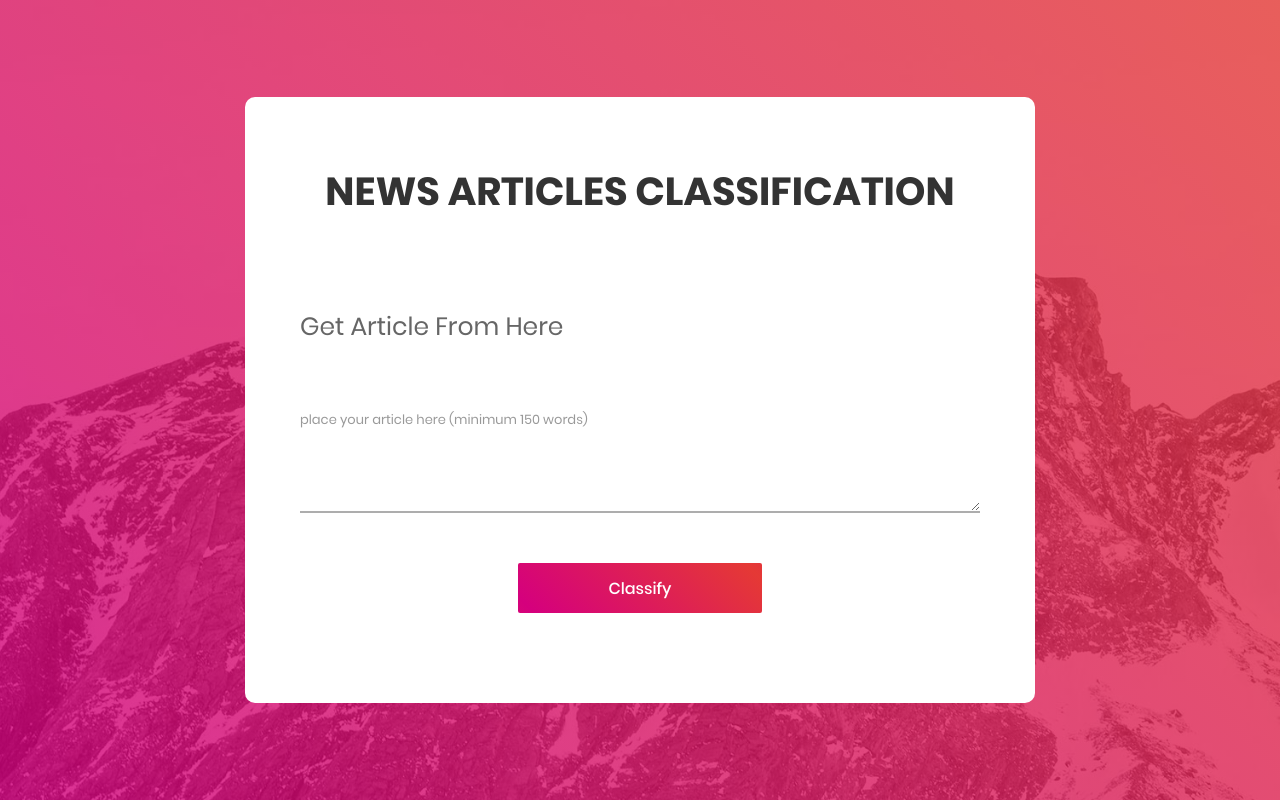
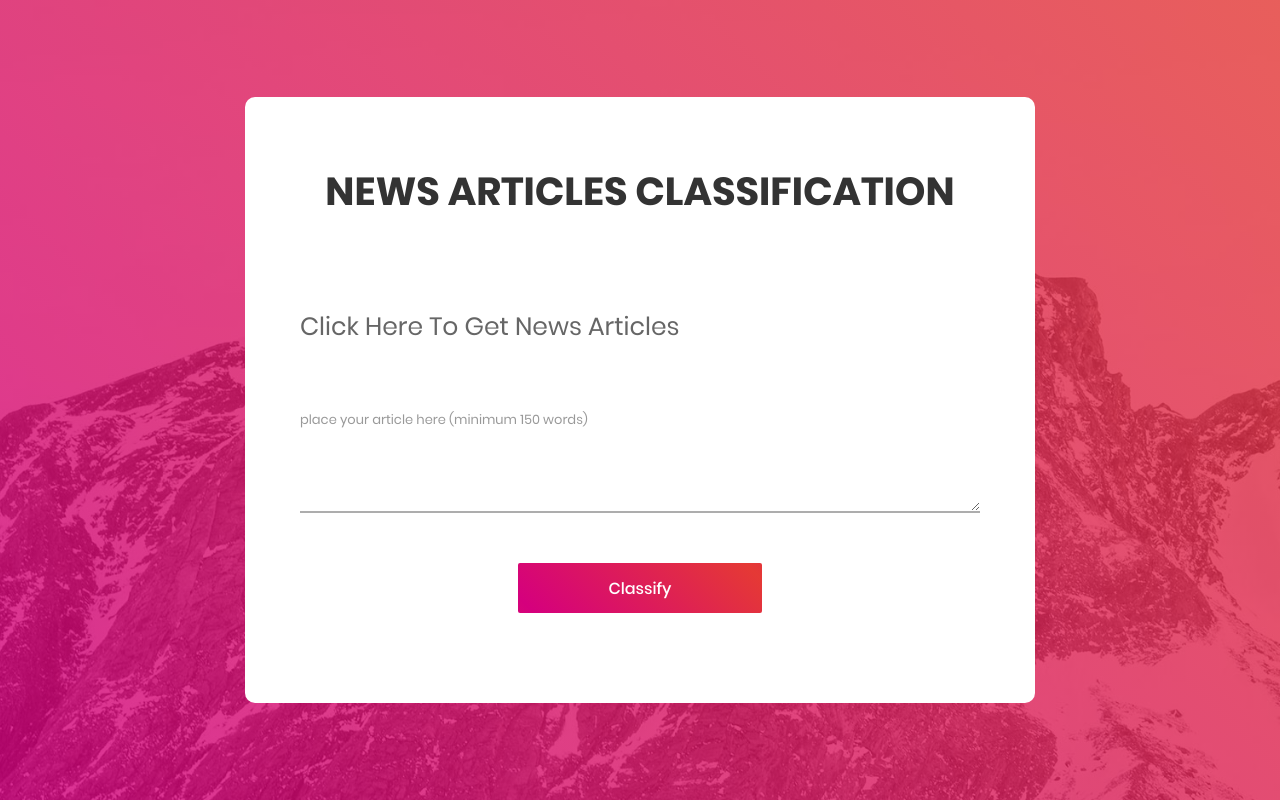
Before and after one commit to ankitkes99/NACD, a Flask app: page / in a window 1280 px wide. Run offline with Flask 2, Linux system fonts and the light colour scheme; parts of the project's set-up code (start-up, migrations or seed data) failed here and were passed over; some libraries are stand-ins or nearby versions.

Commit message:
Update index.html

```diff
--- a/templates/index.html
+++ b/templates/index.html
@@ -34,7 +34,7 @@
 
 					</span>
 
-					<a href="https://edition.cnn.com/articles" target="_blank" style="font-size:25px;">Get Article From Here</a>
+					<a href="https://edition.cnn.com/articles" target="_blank" style="font-size:25px;">Click Here To Get News Articles</a>
 					</br>
 					</br>
 					</br>
```
